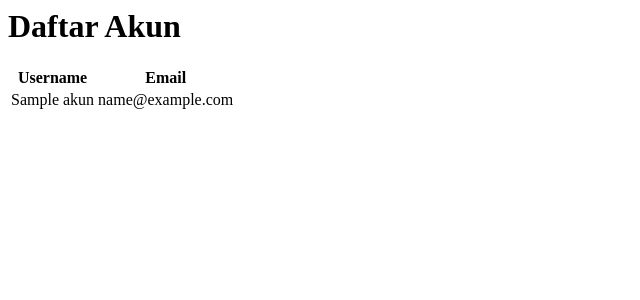
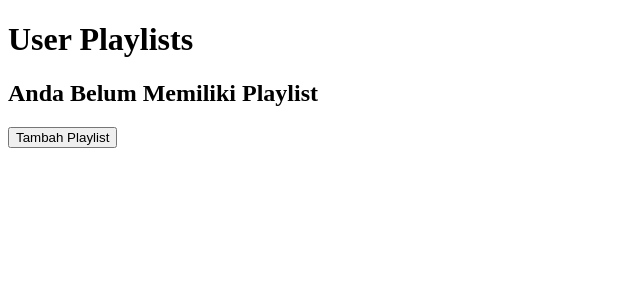
Before and after one commit to mnqrt/TK_BASDAT, a Django app: template playlist/templates/index.html in a window 1280 px wide. Shown: the top 300 px of the page, without its empty margins (0-640 px from the left). Run offline with Django 5.2, Linux system fonts and the light colour scheme; the template is opened without the code that fills it: most values are stand-ins (such as "Sample title", 1, 10 or a date in 2020).

Commit message:
feat: add user playlist

```diff
--- a/playlist/templates/index.html
+++ b/playlist/templates/index.html
@@ -1,15 +1,98 @@
-{% block content %}
-    <h1>Daftar Akun</h1>
-    <table>
-        <tr>
-            <th>Username</th>
-            <th>Email</th>
-        </tr>
-        {% for akun in akun %}
-            <tr>
-                <td>{{ akun.nama }}</td>
-                <td>{{ akun.email }}</td>
-            </tr>
-        {% endfor %}
-    </table>
-{% endblock %}
+
+<!DOCTYPE html>
+<html lang="en">
+<head>
+    <meta charset="UTF-8">
+    <meta name="viewport" content="width=device-width, initial-scale=1.0">
+    <title>CRUD Playlist Management System</title>
+</head>
+<body>
+    <h1>User Playlists</h1>
+
+    <div id="playlists"></div>
+
+    <div id="create-playlist-form" style="display: none;">
+        <h2>Tambah Playlist</h2>
+        <form id="playlist-form">
+            <label for="playlist-title">Judul:</label>
+            <input type="text" id="playlist-title" name="playlist-title" placeholder="Masukkan judul playlist">
+            <br>
+            <label for="playlist-description">Deskripsi:</label>
+            <textarea id="playlist-description" name="playlist-description" placeholder="Masukkan deskripsi playlist"></textarea>
+            <br>
+            <button type="submit">Submit</button>
+        </form>
+    </div>
+
+    <style>
+        #playlist-table {
+            border: 0;
+            width: 100%;
+            table-layout: fixed;
+            }
+
+        th {
+            background-color: #f2f2f2;
+            padding: 10px;
+            text-align: left;
+        }
+
+        td {
+            padding: 10px;
+        }
+
+        td button {
+            padding: 5px 10px;
+            border: none;
+            border-radius: 5px;
+            cursor: pointer;
+        }
+    </style>
+
+    <script>
+        function showCreatePlaylistForm() {
+            const playlists = document.getElementById('playlists');
+            const createPlaylistForm = document.getElementById('create-playlist-form');
+            playlists.style.display = 'none';
+            createPlaylistForm.style.display = 'block';
+        }
+
+        var playlistData = {{ akun|safe }};
+        console.log(playlistData)
+        var playlistDiv = document.getElementById("playlists")
+        if (playlistData.length === 0) {
+            playlistDiv.innerHTML = `<h2>Anda Belum Memiliki Playlist</h2>
+            <button type="button" onclick="showCreatePlaylistForm()">Tambah Playlist</button>`;
+        }
+        else {
+        let playlistTableHTML = ` <table id="playlist-table">
+                                            <thead>
+                                                <tr>
+                                                    <th scope="col">Judul</th>
+                                                    <th scope="col">Jumlah Lagu</th>
+                                                    <th scope="col">Total Durasi</th>
+                                                    <th scope="col">Action</th>
+                                                </tr>
+                                            </thead>
+                                        <tbody>`
+                for(const playlist of playlistData) {
+                    playlistTableHTML += `  <tr>
+                                                    <th  scope="row">${playlist.judul}</th>
+                                                    <td>${playlist.jumlah_lagu}</td>
+                                                    <td>${playlist.total_durasi} menit</td>
+                                                    <td>
+                                                        <button>Detail</button>
+                                                        <button>Ubah</button>
+                                                        <button>Hapus</button>
+                                                    </td>
+                                                    </br>
+                                                </tr>`
+                }
+                playlistTableHTML += `</tbody></table>
+                <button type="button" onclick="showCreatePlaylistForm()">Tambah Playlist</button>`
+                playlistDiv.innerHTML = playlistTableHTML
+        }
+
+    </script>
+</body>
+</html>
--- a/playlist/urls.py
+++ b/playlist/urls.py
@@ -3,6 +3,6 @@ from playlist.views import *
 
 
 urlpatterns = [
-    path('', show_akun, name='show_akun'),
+    path('show_playlist_by_username/<str:email>', show_playlist_by_email, name='show_akun'),
     path('show_song', show_song, name='show_song')
 ]
```
Also changed, not shown: playlist/views.py (+8 -5 lines).
